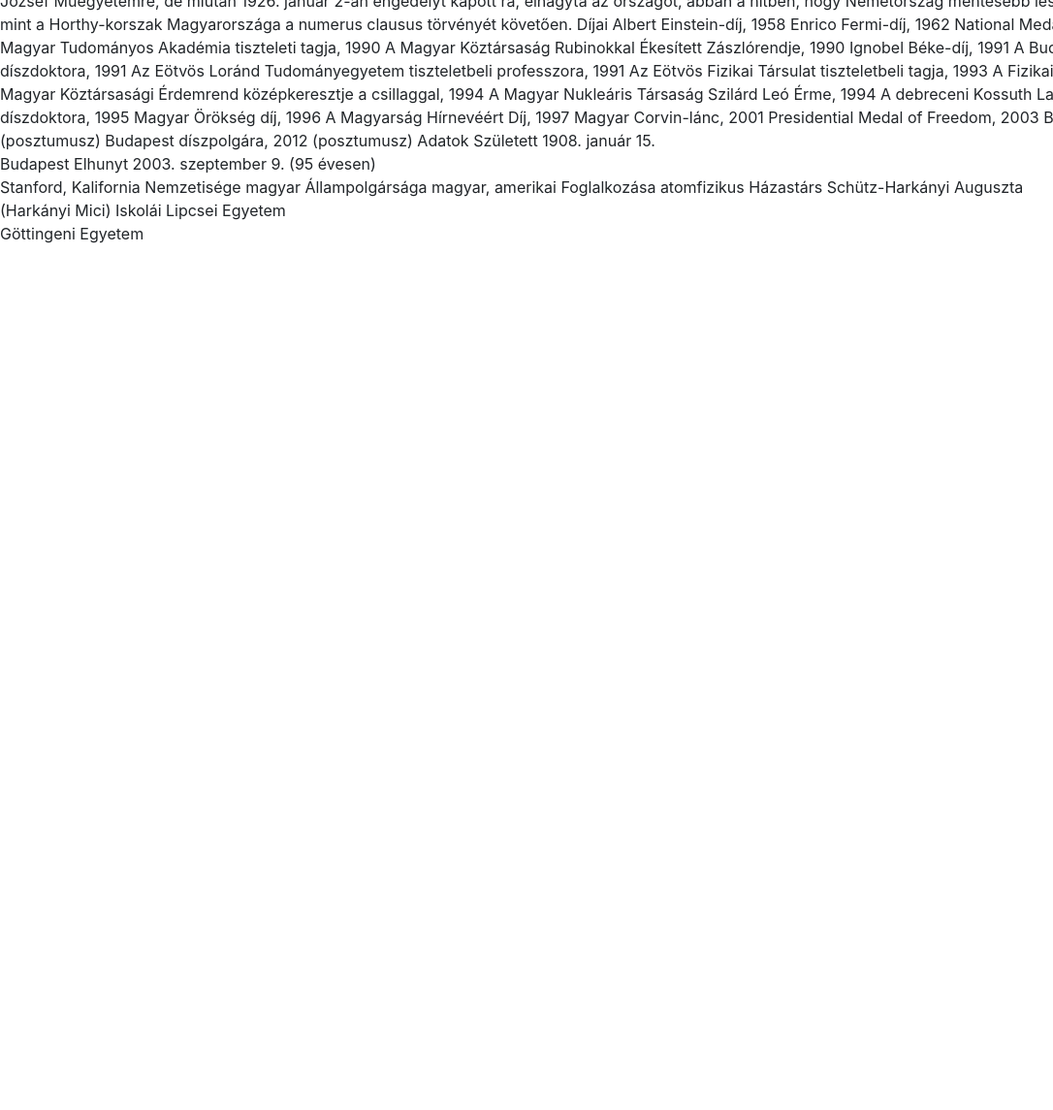
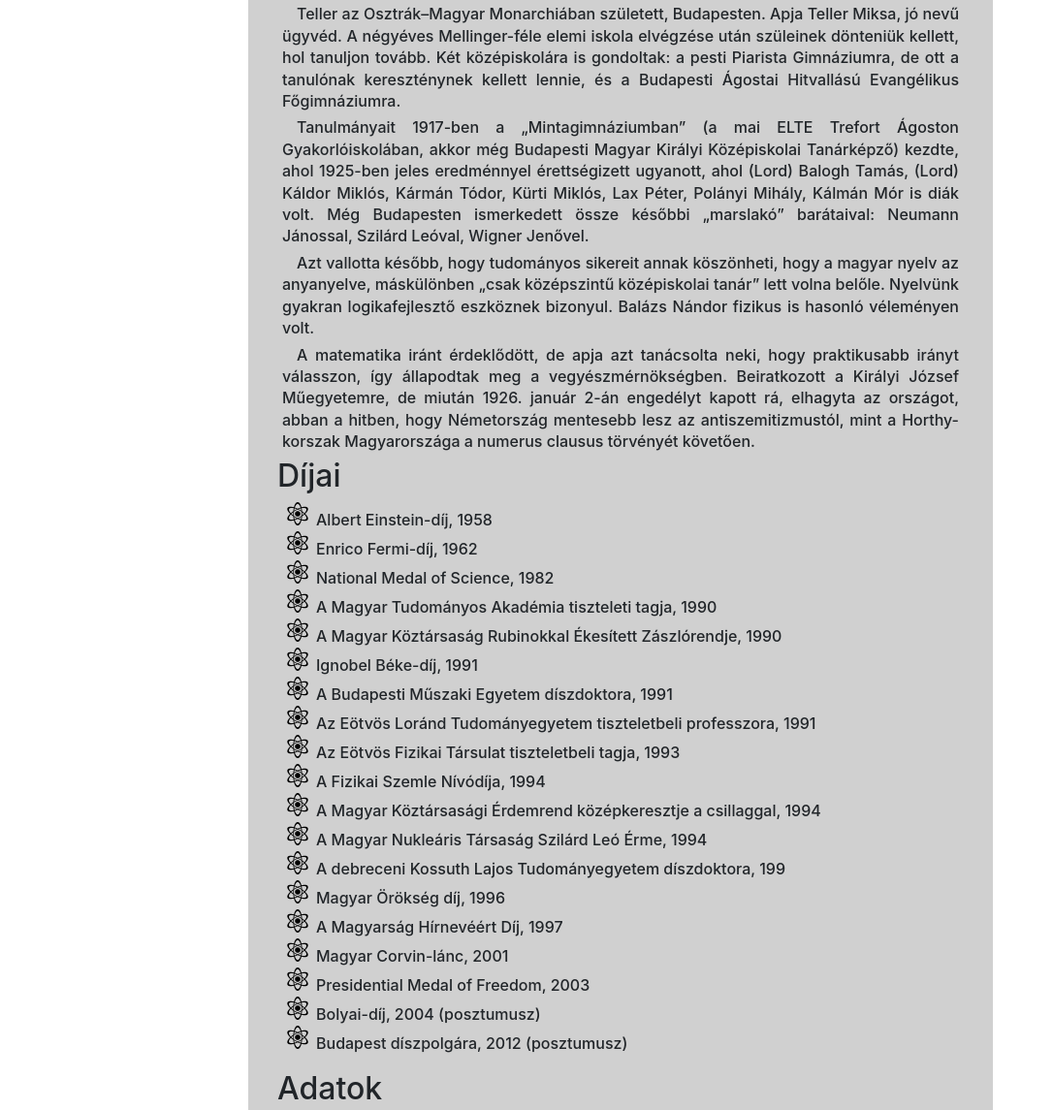
Before and after one commit to VargaNorbert/Teller-Ede, a plain HTML site: page index.html in a window 1280 px wide. Shown: the part 299-1444 px from the top of the page at 97% size, without its empty margins (0-1086 px from the left). Before the commit the page ends 800 px from the top, so only its background shows below. Drawn offline with nearby package versions, Linux system fonts and the light colour scheme.

Commit message:
feladat1-6

```diff
--- a/index.html
+++ b/index.html
@@ -1,51 +1,63 @@
+<!DOCTYPE html>
+<html lang="en">
 <html>
 
 <head>
+	<title>Teller Ede</title>
 	<meta name="viewport" content="width=device-width, initial-scale=1">
 	<link rel="stylesheet" href="bootstrap-4.4.1-dist/css/bootstrap.min.css" />
+	<link rel="stylesheet" href="styles.css">
 </head>
 
 <body>
-	<div class="my-5">
-		Teller Ede
+	<div id="tartalom" class="my-5">
+		<h1>Teller Ede</h1>
 
-		Teller Ede (angolosan: Edward Teller) magyar–amerikai atomfizikus, aki élete jelentős részét az Amerikai Egyesült Államokban élte le, és sikereit is főként ott érte el. Legismertebb a hidrogénbomba-kutatásokban való aktív részvétele, emiatt mint „a hidrogénbomba atyja” vált közismertté.
+		<p>		Teller Ede (angolosan: Edward Teller) magyar–amerikai atomfizikus, aki élete jelentős részét az Amerikai Egyesült Államokban élte le, és sikereit is főként ott érte el. Legismertebb a hidrogénbomba-kutatásokban való aktív részvétele, emiatt mint „a hidrogénbomba atyja” vált közismertté.
+		</p>
 
-		Bár zsidó vallású családban nőtt fel, később agnosztikussá vált.
+		<p>Bár zsidó vallású családban nőtt fel, később agnosztikussá vált.</p>
 
-		Fiatalsága és iskolái
+		<h2>Fiatalsága és iskolái</h2>
 
-		Teller az Osztrák–Magyar Monarchiában született, Budapesten. Apja Teller Miksa, jó nevű ügyvéd. A négyéves Mellinger-féle elemi iskola elvégzése után szüleinek dönteniük kellett, hol tanuljon tovább. Két középiskolára is gondoltak: a pesti Piarista Gimnáziumra, de ott a tanulónak kereszténynek kellett lennie, és a Budapesti Ágostai Hitvallású Evangélikus Főgimnáziumra.
+		<p>		Teller az Osztrák–Magyar Monarchiában született, Budapesten. Apja Teller Miksa, jó nevű ügyvéd. A négyéves Mellinger-féle elemi iskola elvégzése után szüleinek dönteniük kellett, hol tanuljon tovább. Két középiskolára is gondoltak: a pesti Piarista Gimnáziumra, de ott a tanulónak kereszténynek kellett lennie, és a Budapesti Ágostai Hitvallású Evangélikus Főgimnáziumra.
+		</p>
 
-		Tanulmányait 1917-ben a „Mintagimnáziumban” (a mai ELTE Trefort Ágoston Gyakorlóiskolában, akkor még Budapesti Magyar Királyi Középiskolai Tanárképző) kezdte, ahol 1925-ben jeles eredménnyel érettségizett ugyanott, ahol (Lord) Balogh Tamás, (Lord) Káldor Miklós, Kármán Tódor, Kürti Miklós, Lax Péter, Polányi Mihály, Kálmán Mór is diák volt. Még Budapesten ismerkedett össze későbbi „marslakó” barátaival: Neumann Jánossal, Szilárd Leóval, Wigner Jenővel.
+		<p>		Tanulmányait 1917-ben a „Mintagimnáziumban” (a mai ELTE Trefort Ágoston Gyakorlóiskolában, akkor még Budapesti Magyar Királyi Középiskolai Tanárképző) kezdte, ahol 1925-ben jeles eredménnyel érettségizett ugyanott, ahol (Lord) Balogh Tamás, (Lord) Káldor Miklós, Kármán Tódor, Kürti Miklós, Lax Péter, Polányi Mihály, Kálmán Mór is diák volt. Még Budapesten ismerkedett össze későbbi „marslakó” barátaival: Neumann Jánossal, Szilárd Leóval, Wigner Jenővel.
+		</p>
 
-		Azt vallotta később, hogy tudományos sikereit annak köszönheti, hogy a magyar nyelv az anyanyelve, máskülönben „csak középszintű középiskolai tanár” lett volna belőle. Nyelvünk gyakran logikafejlesztő eszköznek bizonyul. Balázs Nándor fizikus is hasonló véleményen volt.
+		<p>		Azt vallotta később, hogy tudományos sikereit annak köszönheti, hogy a magyar nyelv az anyanyelve, máskülönben „csak középszintű középiskolai tanár” lett volna belőle. Nyelvünk gyakran logikafejlesztő eszköznek bizonyul. Balázs Nándor fizikus is hasonló véleményen volt.
+		</p>
 
-		A matematika iránt érdeklődött, de apja azt tanácsolta neki, hogy praktikusabb irányt válasszon, így állapodtak meg a vegyészmérnökségben. Beiratkozott a Királyi József Műegyetemre, de miután 1926. január 2-án engedélyt kapott rá, elhagyta az országot, abban a hitben, hogy Németország mentesebb lesz az antiszemitizmustól, mint a Horthy-korszak Magyarországa a numerus clausus törvényét követően.
+		<p>		A matematika iránt érdeklődött, de apja azt tanácsolta neki, hogy praktikusabb irányt válasszon, így állapodtak meg a vegyészmérnökségben. Beiratkozott a Királyi József Műegyetemre, de miután 1926. január 2-án engedélyt kapott rá, elhagyta az országot, abban a hitben, hogy Németország mentesebb lesz az antiszemitizmustól, mint a Horthy-korszak Magyarországa a numerus clausus törvényét követően.
+		</p>
+		<h2>Díjai</h2>
 
-		Díjai
+		<ul>
 
-		Albert Einstein-díj, 1958
-		Enrico Fermi-díj, 1962
-		National Medal of Science, 1982
-		A Magyar Tudományos Akadémia tiszteleti tagja, 1990
-		A Magyar Köztársaság Rubinokkal Ékesített Zászlórendje, 1990
-		Ignobel Béke-díj, 1991
-		A Budapesti Műszaki Egyetem díszdoktora, 1991
-		Az Eötvös Loránd Tudományegyetem tiszteletbeli professzora, 1991
-		Az Eötvös Fizikai Társulat tiszteletbeli tagja, 1993
-		A Fizikai Szemle Nívódíja, 1994
-		A Magyar Köztársasági Érdemrend középkeresztje a csillaggal, 1994
-		A Magyar Nukleáris Társaság Szilárd Leó Érme, 1994
-		A debreceni Kossuth Lajos Tudományegyetem díszdoktora, 1995
-		Magyar Örökség díj, 1996
-		A Magyarság Hírnevéért Díj, 1997
-		Magyar Corvin-lánc, 2001
-		Presidential Medal of Freedom, 2003
-		Bolyai-díj, 2004 (posztumusz)
-		Budapest díszpolgára, 2012 (posztumusz)
+		<li>Albert Einstein-díj, 1958</li>
+		<li>Enrico Fermi-díj, 1962</li>
+		<li>National Medal of Science, 1982</li>
+		<li>A Magyar Tudományos Akadémia tiszteleti tagja, 1990</li>
+		<li>A Magyar Köztársaság Rubinokkal Ékesített Zászlórendje, 1990</li>
+		<li>Ignobel Béke-díj, 1991</li>
+		<li>A Budapesti Műszaki Egyetem díszdoktora, 1991</li>
+		<li>Az Eötvös Loránd Tudományegyetem tiszteletbeli professzora, 1991</li>
+		<li>Az Eötvös Fizikai Társulat tiszteletbeli tagja, 1993</li>
+		<li>A Fizikai Szemle Nívódíja, 1994</li>
+		<li>A Magyar Köztársasági Érdemrend középkeresztje a csillaggal, 1994</li>
+		<li>A Magyar Nukleáris Társaság Szilárd Leó Érme, 1994</li>
+		<li>A debreceni Kossuth Lajos Tudományegyetem díszdoktora, 199</li>
+		<li>Magyar Örökség díj, 1996</li>
+		<li>A Magyarság Hírnevéért Díj, 1997</li>
+		<li>Magyar Corvin-lánc, 2001</li>
+		<li>Presidential Medal of Freedom, 2003</li>
+		<li>Bolyai-díj, 2004 (posztumusz)</li>
+		<li>Budapest díszpolgára, 2012 (posztumusz)</li>
 
-		Adatok
+		</ul>
+
+		<h2>Adatok</h2>
 
 		Született
 		1908. január 15.<br>Budapest
```
